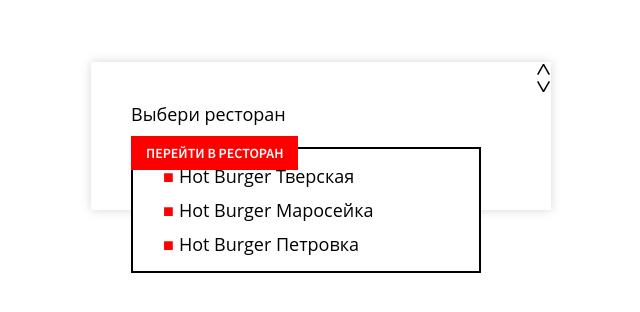
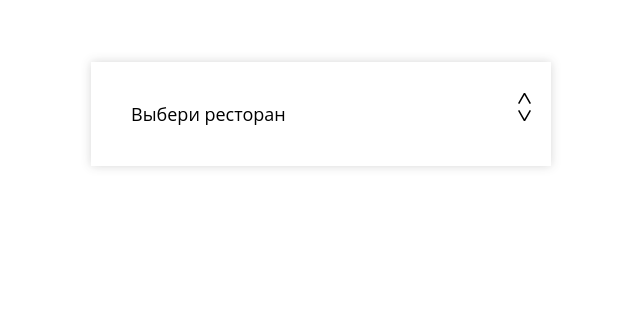
Before and after one commit to yurkelove/React2021, a React app: page / in a window 1280 px wide. Shown: the part 138-450 px from the top of the page, without its empty margins (319-959 px from the left). Built offline with nearby package versions, Linux system fonts and the light colour scheme.

Commit message:
Add component Landing

```diff
--- a/src/components/Landing.js
+++ b/src/components/Landing.js
@@ -3,30 +3,57 @@
 import restaraunts from '../sample-restaurants';
 
 class Landing extends React.Component {
+    state = {
+        display: false,
+        title: "",
+        url: ""
+    };
+
+    displayList = () => {
+     const { display } = this.state;
+
+     this.setState({display: !display});
+    }
+
+    // componentDidMount() {
+
+    // }
+
+    getTitle = restaraunt => {
+        const {title, url } = restaraunt;
+
+        this.setState({title,url,display:false})
+    }
+
+    goToRestaurant = () => {
+        console.log('go to restaurant');
+    }
+
     render() {
-
         return (
             <React.Fragment>
                 <div className="restaurant-select">
                     <div className="restaraunt-select__top">
-                        <div className="restraunt-select__top-header">
-                            Выбери ресторан
+                        <div onClick={this.displayList} className="restraunt-select__top-header font-effect-outline">
+                           { this.state.title ? this.state.title : 'Выбери ресторан' }
                         </div>
                         <div className="arrow-picker">
                             <div className="arrow-picker__up"></div>
                             <div className="arrow-picker__down"></div>
                         </div>
                     </div>
-                    <div className="restaurant-select__bottom">
+                    {this.state.display ? ( <div className="restaurant-select__bottom">
                         <ul>
                             {
-                                 restaraunts.map(restaraunts => {
-                                    return <li key={restaraunts.id}>{restaraunts.title}</li>
+                                 restaraunts.map(restaraunt => {
+                                    return <li onClick={() => this.getTitle(restaraunt)} key={restaraunt.id}>{restaraunt.title}</li>
                                 })
                             }
                         </ul>
                     </div>
-                    <button>Перейти в ресторан</button>
+                    ) : null
+                    }
+                    {this.state.title && !this.state.display ? (<button onClick={this.goToRestaurant}>Перейти в ресторан</button>) : null}
                 </div>
             </React.Fragment>
         )
--- a/src/css/style.scss
+++ b/src/css/style.scss
@@ -347,14 +347,9 @@
 }
 
 .restaurant-select .arrow-picker {
-	display: inline-block;
-	vertical-align: middle;
 	position: absolute;
-	top: 0;
-	right: 0;
-	height: 100%;
-	padding-top: 2px;
-	width: 14px;
+  top: 30%;
+  right: 20px;
 }
 
 .restaurant-select .arrow-picker__up {
```
Also changed, not shown: src/css/style.css.
